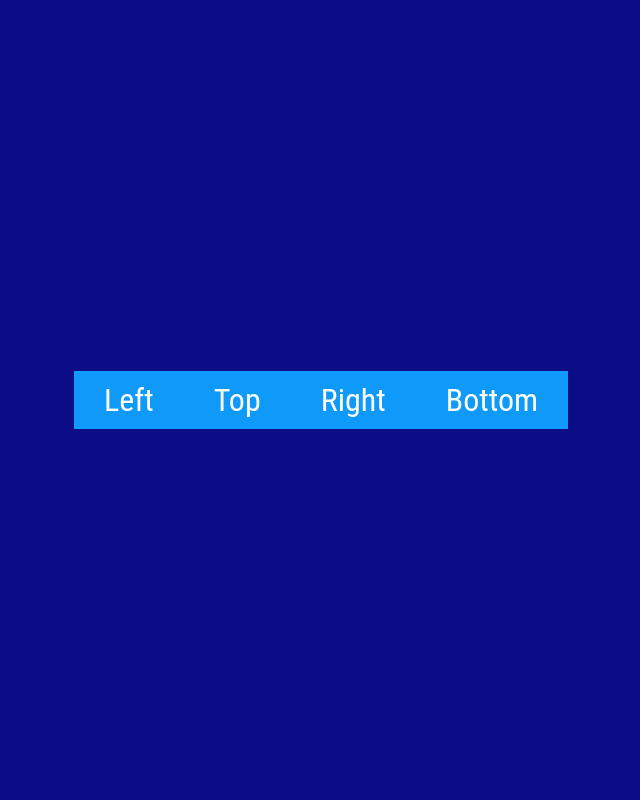
After one commit to eduardvipgroup/workbook, a PHP site: page /css/simple-button-hover.html in a window 1280 px wide. The commit adds this page. Shown: the whole page, without its empty margins (319-959 px from the left). Run offline with PHP 8.4, Linux system fonts and the light colour scheme.

Commit message:
button hover effects

```diff
--- a/css/css1.php
+++ b/css/css1.php
@@ -8,7 +8,8 @@
     <script src="../library/js/bootstrap.min.js"></script>
     <style>.sidebar-nav li:nth-child(1):before {
             background-color: #0b0c86;
-        }</style>
+        }
+    </style>
 </head>
 <body>
 
@@ -79,6 +80,9 @@
             </li>
             <li>
                 <a href="responsive-image-gallery.html">Responsive Image Gallery (GRID)</a>
+            </li>
+            <li>
+                <a href="simple-button-hover.html">Simple Button Hover Effects</a>
             </li>
         </ul>
     </nav>
--- /dev/null
+++ b/css/simple-button-hover.html
@@ -0,0 +1,17 @@
+<!DOCTYPE html>
+<html lang="en">
+<head>
+    <meta charset="UTF-8">
+    <title>Simple-button-hover-effects</title>
+    <link rel="stylesheet" href="style/Simple-button-hover-effects.css">
+
+</head>
+<body>
+<div class="container">
+    <a href="#">Left</a>
+    <a href="#">Top</a>
+    <a href="#">Right</a>
+    <a href="#">Bottom</a>
+</div>
+</body>
+</html>
--- /dev/null
+++ b/css/style/Simple-button-hover-effects.css
@@ -0,0 +1,104 @@
+body{
+    padding: 0;
+    margin: 0;
+    display: flex;
+    justify-content: center;
+    align-items: center;
+    background: #0b0c86;
+    font-family: "Roboto Condensed", sans-serif;
+    min-height: 100vh;
+}
+.container{
+    max-width: 500px;
+    display: flex;
+    flex-wrap: wrap;
+    justify-content: space-around;
+}
+.container a{
+    position: relative;
+    display: block;
+    margin: 20px 0;
+    padding: 10px 30px;
+    text-align: center;
+    font-size: 2em;
+    text-decoration: none;
+    color: #fff;
+    background: #0f9afa;
+    transition: .7s;
+}
+.container a:hover{
+    background: #7d0986;
+}
+.container a:before{
+    content: '';
+    position: absolute;
+    top: 8px;
+    left: 8px;
+    width: 100%;
+    height: 100%;
+    transition: .5s;
+    z-index: -1;
+}
+.container a:hover:before{
+    content: '';
+    position: absolute;
+    top: 8px;
+    left: 8px;
+    width: 100%;
+    height: 100%;
+    background: #7ba9df;
+}
+.container a:nth-child(1):before{
+    transform-origin: left;
+    transform: scaleX(0);
+}
+.container a:hover:nth-child(1):before{
+    transform-origin: left;
+    transform: scaleX(1);
+}
+.container a:nth-child(2):before{
+    transform-origin: top;
+    transform: scaleY(0);
+}
+.container a:hover:nth-child(2):before{
+    transform-origin: top;
+    transform: scaleY(1);
+}
+.container a:nth-child(3):before{
+    transform-origin: right;
+    transform: scaleX(0);
+}
+.container a:hover:nth-child(3):before{
+    transform-origin: right;
+    transform: scaleX(1);
+}
+.container a:nth-child(4):before{
+    transform-origin: bottom;
+    transform: scaleY(0);
+}
+.container a:hover:nth-child(4):before{
+    transform-origin: bottom;
+    transform: scaleY(1);
+}
+
+.container a:after{
+    content: '';
+    position: absolute;
+    top: 0;
+    left: 0;
+    width: 100%;
+    height: 100%;
+    transition: .5s;
+    transition-delay: .5s;
+    z-index: -1;
+}
+.container a:hover:after{
+    content: '';
+    position: absolute;
+    top: -8px;
+    left: -8px;
+    width: 100%;
+    height: 100%;
+    box-sizing: border-box;
+    border: 1px solid #65aa79;
+}
```
Also changed, not shown: library/css/style.css (+9 -8 lines).
